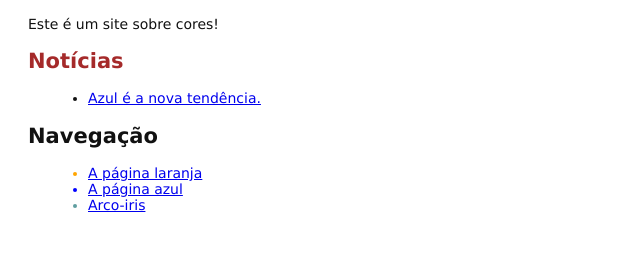
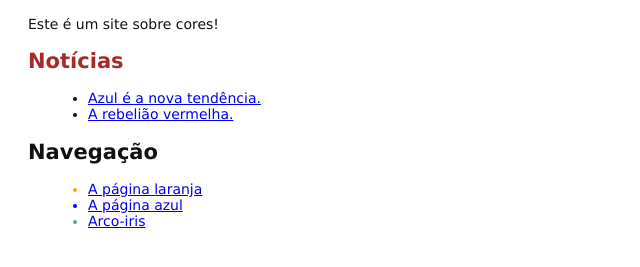
Before and after one commit to fboldt/dwalt, a plain HTML site: page index.html in a window 1280 px wide. Shown: the part 83-350 px from the top of the page, without its empty margins (0-640 px from the left). Drawn offline with Linux system fonts and the light colour scheme.

Commit message:
feat: adiciona segunda notícia.

```diff
--- a/index.html
+++ b/index.html
@@ -14,6 +14,7 @@
     <h2 style="color: brown;">Notícias</h2>
     <ul>
         <li><a href="news-1.html">Azul é a nova tendência.</a></li>
+        <li><a href="news-2.html">A rebelião vermelha.</a></li>
     </ul>
 
     <h2>Navegação</h2>
```
